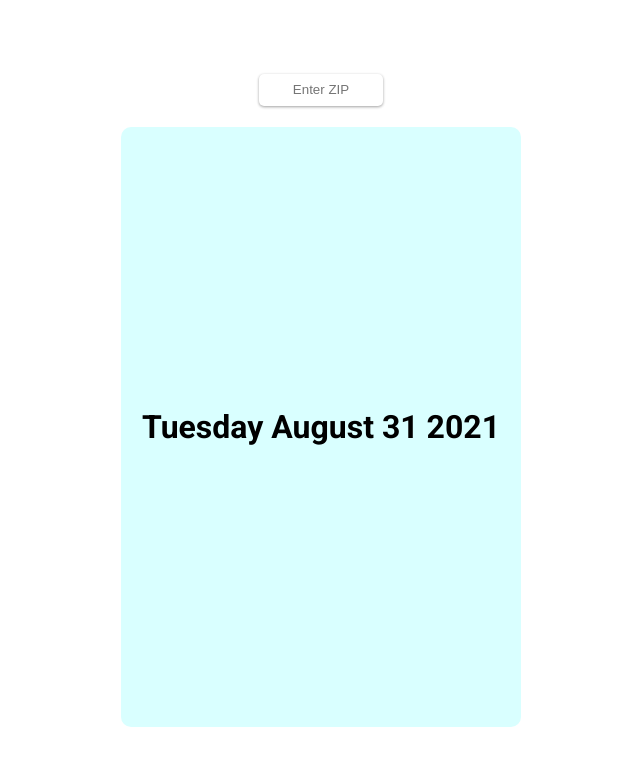
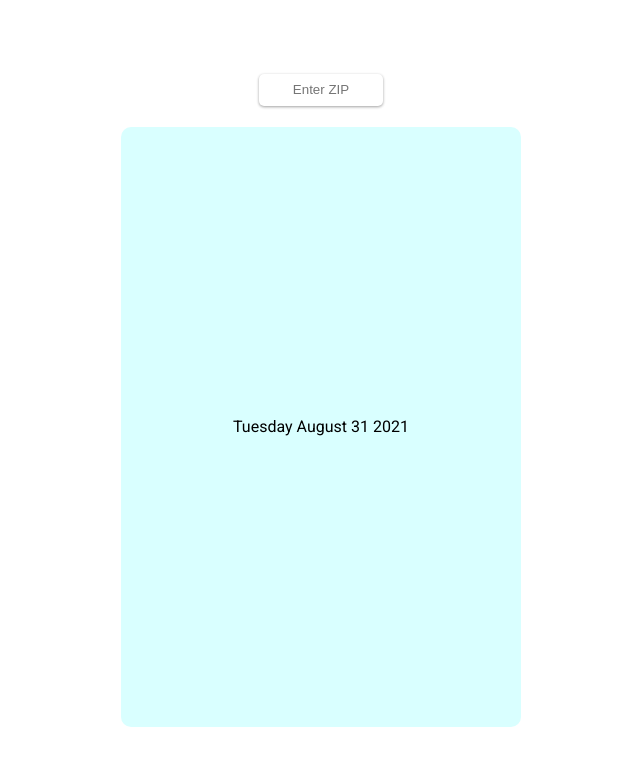
Before and after one commit to AnniePawl/react-weather, a React (Create React App) app: page / in a window 1280 px wide. Shown: the top 766 px of the page, without its empty margins (319-959 px from the left). Built offline with nearby package versions, Linux system fonts and the light colour scheme.

Commit message:
gh pages setup

```diff
--- a/src/components/DateTime.js
+++ b/src/components/DateTime.js
@@ -36,9 +36,9 @@
 
   return (
     <div>
-      <h1>
+      <p>
         {days[day]} {months[month]} {date} {year}
-      </h1>
+      </p>
     </div>
   );
 }
```
Also changed, not shown: package.json (+8 -1 lines), 2 other files (tests, documents, lock files or other folders).
